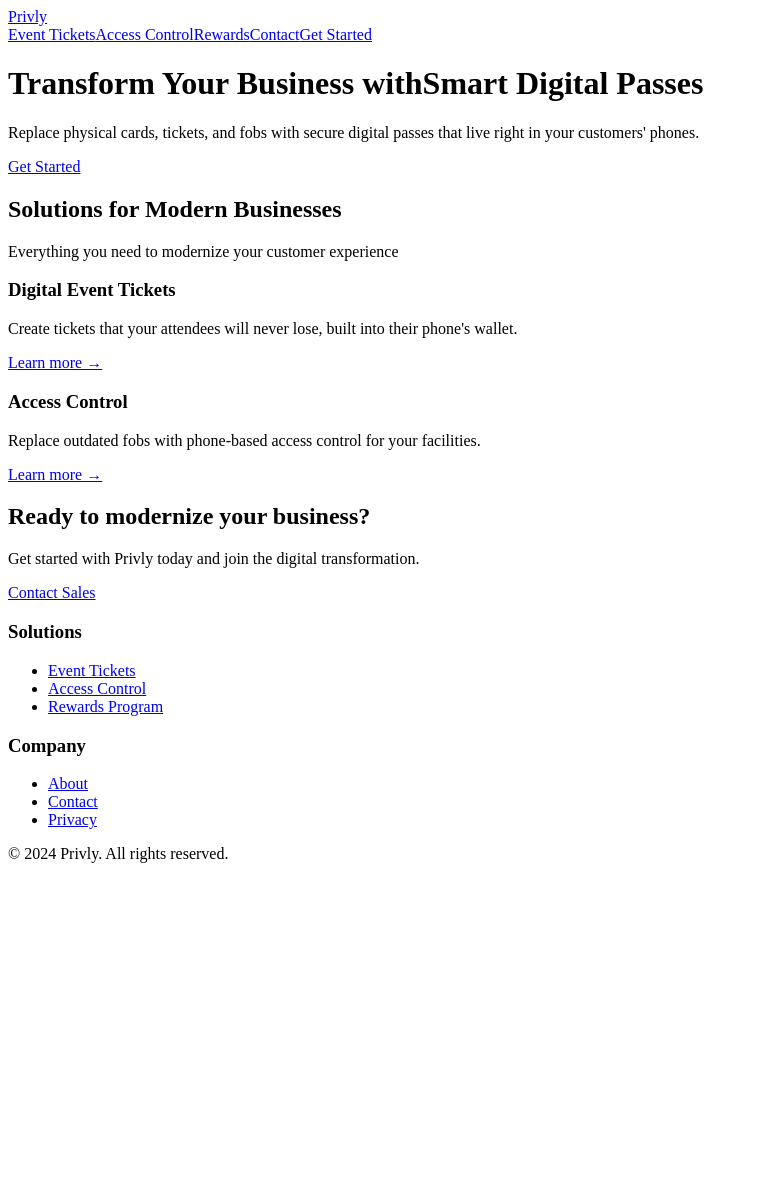
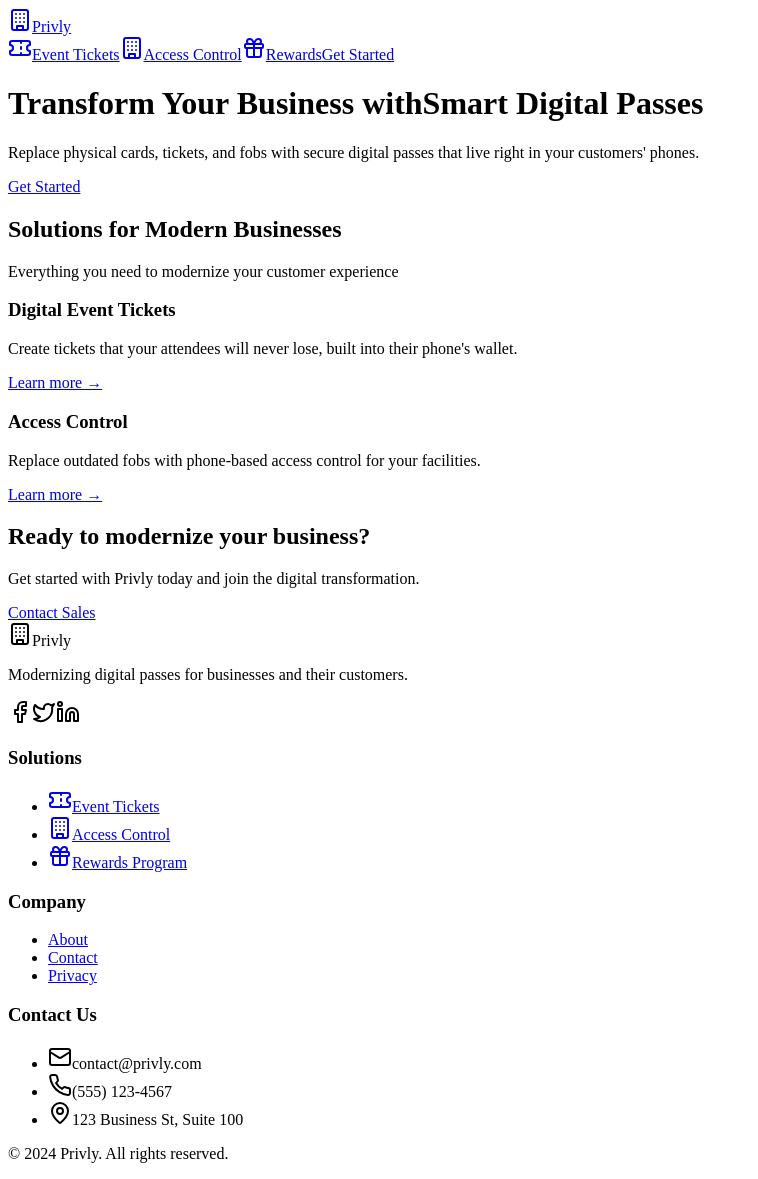
Before and after one commit to jonoairey/privly, a Next.js app: page / in a window 1280 px wide. Shown: the whole page, without its empty margins (0-758 px from the left). Before the commit the page ends 879 px from the top, so only its background shows below. Built offline with nearby package versions, Linux system fonts and the light colour scheme.

Commit message:
layout.tsx

```diff
--- a/app/layout.tsx
+++ b/app/layout.tsx
@@ -1,4 +1,5 @@
 import Link from 'next/link'
+import { Building, Ticket, Gift, Tags, Mail, Phone, MapPin, Facebook, Twitter, Linkedin } from 'lucide-react'
 
 export default function RootLayout({
   children,
@@ -13,20 +14,30 @@
       </head>
       <body>
         {/* Navigation */}
-        <nav className="bg-white shadow-sm">
+        <nav className="bg-white shadow-sm fixed w-full z-50">
           <div className="max-w-7xl mx-auto px-4 sm:px-6 lg:px-8">
             <div className="flex justify-between h-16">
               <div className="flex-shrink-0 flex items-center">
-                <Link href="/" className="text-2xl font-bold text-indigo-600">
-                  Privly
+                <Link href="/" className="flex items-center space-x-2">
+                  <Building className="h-8 w-8 text-indigo-600" />
+                  <span className="text-2xl font-bold text-indigo-600">Privly</span>
                 </Link>
               </div>
               <div className="hidden md:flex md:items-center md:space-x-8">
-                <Link href="/event-tickets" className="text-gray-600 hover:text-gray-900">Event Tickets</Link>
-                <Link href="/access-control" className="text-gray-600 hover:text-gray-900">Access Control</Link>
-                <Link href="/rewards" className="text-gray-600 hover:text-gray-900">Rewards</Link>
-                <Link href="/contact" className="text-gray-600 hover:text-gray-900">Contact</Link>
-                <Link href="/contact" className="inline-flex items-center px-4 py-2 border border-transparent text-sm font-medium rounded-md text-white bg-indigo-600 hover:bg-indigo-700">
+                <Link href="/event-tickets" className="flex items-center space-x-1 text-gray-600 hover:text-indigo-600 transition-colors">
+                  <Ticket className="h-4 w-4" />
+                  <span>Event Tickets</span>
+                </Link>
+                <Link href="/access-control" className="flex items-center space-x-1 text-gray-600 hover:text-indigo-600 transition-colors">
+                  <Building className="h-4 w-4" />
+                  <span>Access Control</span>
+                </Link>
+                <Link href="/rewards" className="flex items-center space-x-1 text-gray-600 hover:text-indigo-600 transition-colors">
+                  <Gift className="h-4 w-4" />
+                  <span>Rewards</span>
+                </Link>
+                <Link href="/contact"
+                  className="inline-flex items-center px-4 py-2 border border-transparent text-sm font-medium rounded-md text-white bg-indigo-600 hover:bg-indigo-700 transition-colors shadow-sm hover:shadow-md">
                   Get Started
                 </Link>
               </div>
@@ -34,30 +45,86 @@
           </div>
         </nav>
 
-        {/* Main Content */}
-        {children}
+        {/* Main Content with padding for fixed nav */}
+        <div className="pt-16">
+          {children}
+        </div>
 
         {/* Footer */}
         <footer className="bg-gray-900 text-white">
           <div className="max-w-7xl mx-auto py-12 px-4 sm:px-6 lg:px-8">
-            <div className="grid grid-cols-2 md:grid-cols-4 gap-8">
+            <div className="grid grid-cols-1 md:grid-cols-4 gap-8">
+              {/* Company Info */}
+              <div className="space-y-4">
+                <div className="flex items-center space-x-2">
+                  <Building className="h-8 w-8 text-indigo-400" />
+                  <span className="text-2xl font-bold">Privly</span>
+                </div>
+                <p className="text-gray-400">
+                  Modernizing digital passes for businesses and their customers.
+                </p>
+                <div className="flex space-x-4">
+                  <Facebook className="h-5 w-5 text-gray-400 hover:text-white cursor-pointer" />
+                  <Twitter className="h-5 w-5 text-gray-400 hover:text-white cursor-pointer" />
+                  <Linkedin className="h-5 w-5 text-gray-400 hover:text-white cursor-pointer" />
+                </div>
+              </div>
+
+              {/* Solutions */}
               <div>
                 <h3 className="text-lg font-semibold mb-4">Solutions</h3>
                 <ul className="space-y-2">
-                  <li><Link href="/event-tickets" className="text-gray-400 hover:text-white">Event Tickets</Link></li>
-                  <li><Link href="/access-control" className="text-gray-400 hover:text-white">Access Control</Link></li>
-                  <li><Link href="/rewards" className="text-gray-400 hover:text-white">Rewards Program</Link></li>
+                  <li>
+                    <Link href="/event-tickets" className="text-gray-400 hover:text-white transition-colors flex items-center space-x-2">
+                      <Ticket className="h-4 w-4" />
+                      <span>Event Tickets</span>
+                    </Link>
+                  </li>
+                  <li>
+                    <Link href="/access-control" className="text-gray-400 hover:text-white transition-colors flex items-center space-x-2">
+                      <Building className="h-4 w-4" />
+                      <span>Access Control</span>
+                    </Link>
+                  </li>
+                  <li>
+                    <Link href="/rewards" className="text-gray-400 hover:text-white transition-colors flex items-center space-x-2">
+                      <Gift className="h-4 w-4" />
+                      <span>Rewards Program</span>
+                    </Link>
+                  </li>
                 </ul>
               </div>
+
+              {/* Company */}
               <div>
                 <h3 className="text-lg font-semibold mb-4">Company</h3>
                 <ul className="space-y-2">
-                  <li><Link href="/about" className="text-gray-400 hover:text-white">About</Link></li>
-                  <li><Link href="/contact" className="text-gray-400 hover:text-white">Contact</Link></li>
-                  <li><Link href="/privacy" className="text-gray-400 hover:text-white">Privacy</Link></li>
+                  <li><Link href="/about" className="text-gray-400 hover:text-white transition-colors">About</Link></li>
+                  <li><Link href="/contact" className="text-gray-400 hover:text-white transition-colors">Contact</Link></li>
+                  <li><Link href="/privacy" className="text-gray-400 hover:text-white transition-colors">Privacy</Link></li>
+                </ul>
+              </div>
+
+              {/* Contact */}
+              <div>
+                <h3 className="text-lg font-semibold mb-4">Contact Us</h3>
+                <ul className="space-y-2">
+                  <li className="flex items-center space-x-2 text-gray-400">
+                    <Mail className="h-4 w-4" />
+                    <span>contact@privly.com</span>
+                  </li>
+                  <li className="flex items-center space-x-2 text-gray-400">
+                    <Phone className="h-4 w-4" />
+                    <span>(555) 123-4567</span>
+                  </li>
+                  <li className="flex items-center space-x-2 text-gray-400">
+                    <MapPin className="h-4 w-4" />
+                    <span>123 Business St, Suite 100</span>
+                  </li>
                 </ul>
               </div>
             </div>
+
             <div className="mt-8 border-t border-gray-800 pt-8">
               <p className="text-center text-gray-400">
                 © {new Date().getFullYear()} Privly. All rights reserved.
```
